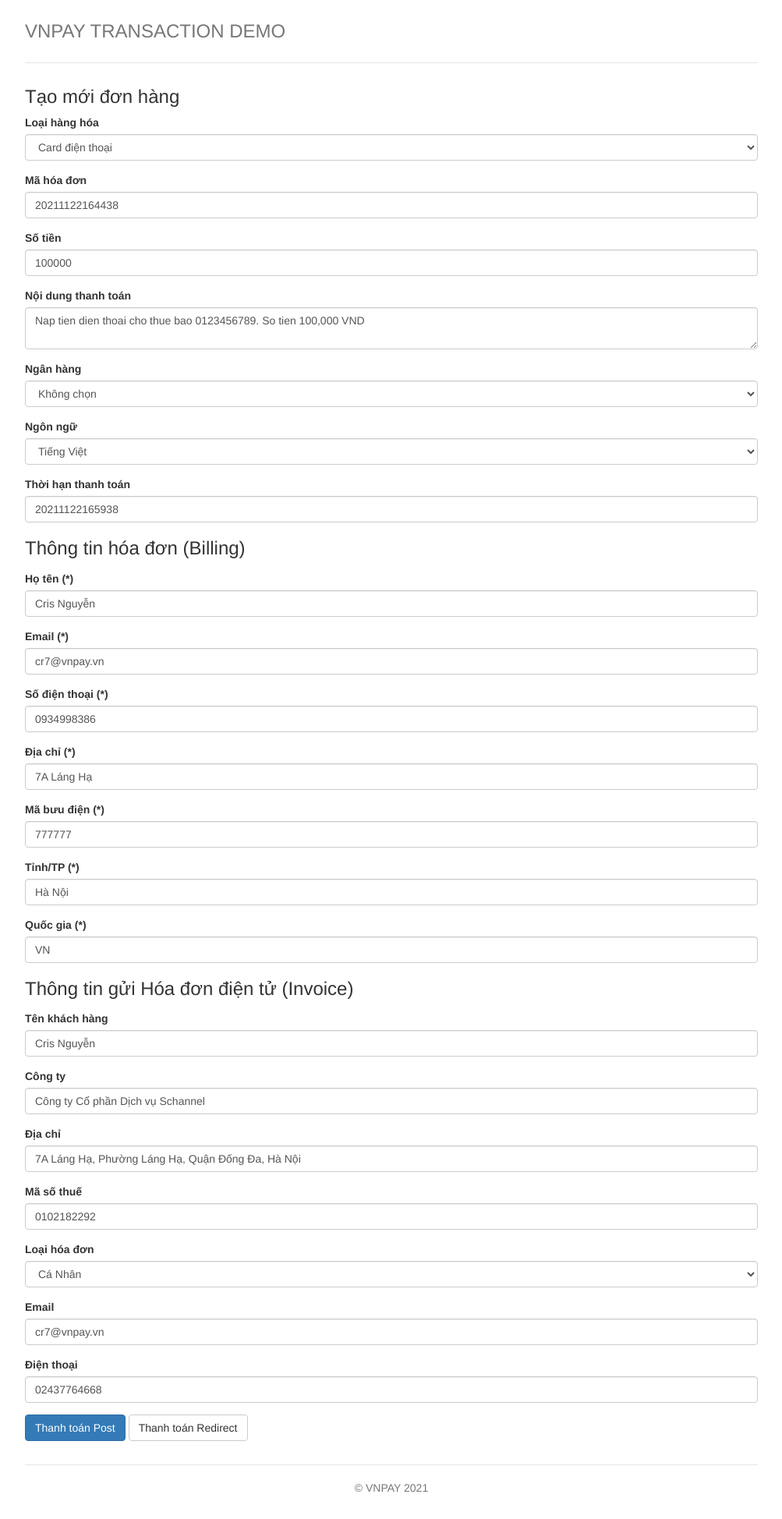
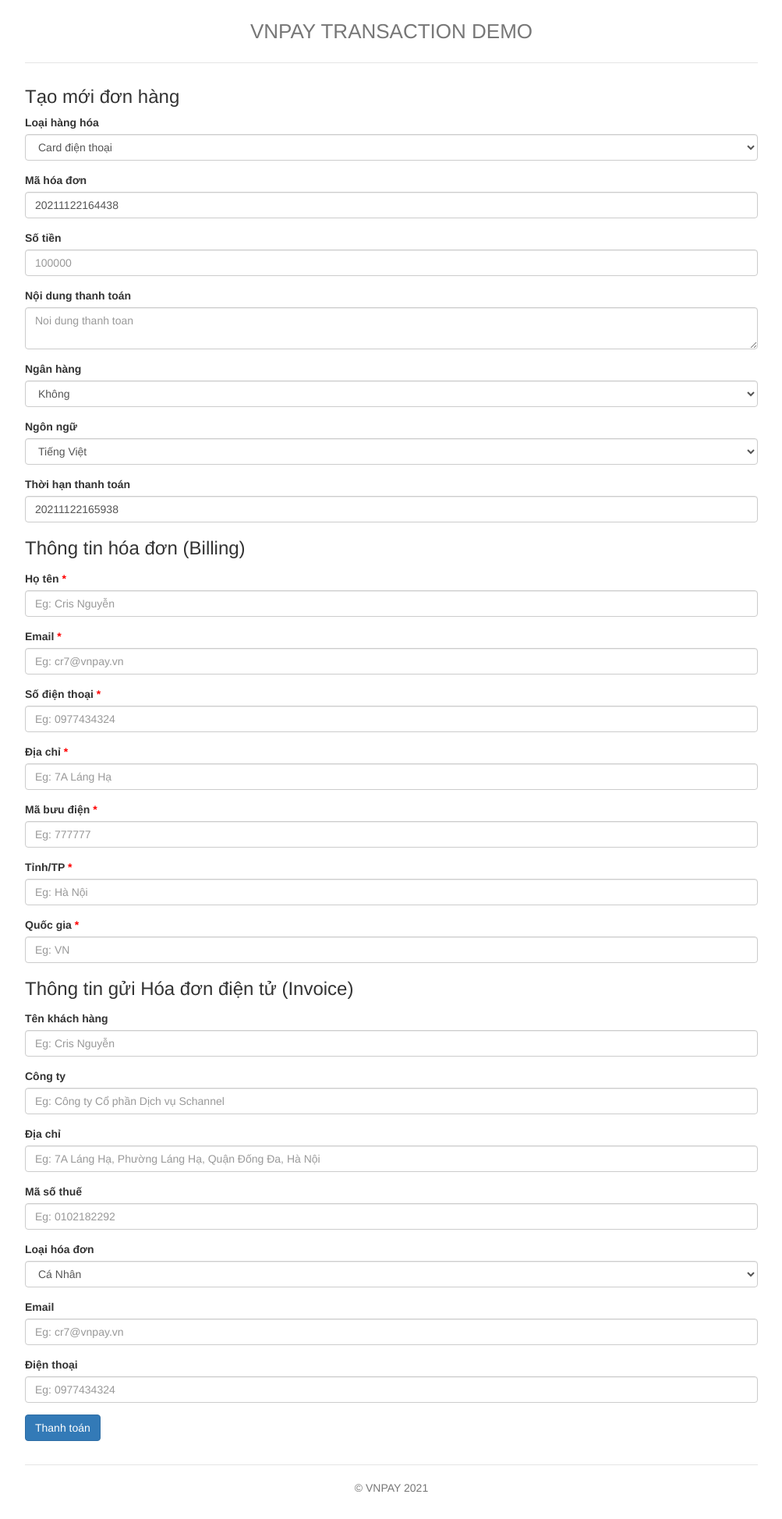
Before and after one commit to hacr7/tmdt-vnpay-demo, a PHP site: page /vnpay_php/ in a window 1280 px wide. Shown: the whole page at 78% size, without its empty margins (138-1141 px from the left). Run offline with PHP 8.4, Linux system fonts and the light colour scheme.

Commit message:
finish dev

```diff
--- a/vnpay_php/index.php
+++ b/vnpay_php/index.php
@@ -19,7 +19,7 @@
         <?php require_once("./config.php"); ?>
         <div class="container">
             <div class="header clearfix">
-                <h3 class="text-muted">VNPAY TRANSACTION DEMO</h3>
+                <h3 class='text-muted' style='text-align: center; font-size: 26px !important'>VNPAY TRANSACTION DEMO</h3>
             </div>
             <h3>Tạo mới đơn hàng</h3>
             <div class="table-responsive">
@@ -42,16 +42,18 @@
                     <div class="form-group">
                         <label for="amount">Số tiền</label>
                         <input class="form-control" id="amount"
-                               name="amount" type="number" value="100000"/>
+                               name="amount" type="number" placeholder="100000"/>
+
                     </div>
                     <div class="form-group">
                         <label for="order_desc">Nội dung thanh toán</label>
-                        <textarea class="form-control" cols="20" id="order_desc" name="order_desc" rows="2">Nap tien dien thoai cho thue bao 0123456789. So tien 100,000 VND</textarea>
+                        <!-- Nap tien dien thoai cho thue bao 0123456789. So tien 100,000 VND -->
+                        <textarea class="form-control" cols="20" id="order_desc" name="order_desc" rows="2" placeholder='Noi dung thanh toan'></textarea>
                     </div>
                     <div class="form-group">
                         <label for="bank_code">Ngân hàng</label>
                         <select name="bank_code" id="bank_code" class="form-control">
-                            <option value="">Không chọn</option>
+                            <option value="">Không</option>
                             <option value="NCB"> Ngân hàng NCB</option>
                             <option value="AGRIBANK">Ngân hàng Agribank</option>
                             <option value="SCB"> Ngân hàng SCB</option>
@@ -92,40 +94,40 @@
                         <h3>Thông tin hóa đơn (Billing)</h3>
                     </div>
                     <div class="form-group">
-                        <label >Họ tên (*)</label>
+                        <label >Họ tên <span style='color: red'> *</span></label>
                         <input class="form-control" id="txt_billing_fullname"
-                               name="txt_billing_fullname" type="text" value="Cris Nguyễn"/>
+                               name="txt_billing_fullname" type="text" placeholder="Eg: Cris Nguyễn"/>
                     </div>
                     <div class="form-group">
-                        <label >Email (*)</label>
+                        <label >Email <span style='color: red'> *</span></label>
                         <input class="form-control" id="txt_billing_email"
-                               name="txt_billing_email" type="text" value="cr7@vnpay.vn"/>
+                               name="txt_billing_email" type="text" placeholder="Eg: cr7@vnpay.vn"/>
                     </div>
                     <div class="form-group">
-                        <label >Số điện thoại (*)</label>
+                        <label >Số điện thoại <span style='color: red'> *</span></label>
                         <input class="form-control" id="txt_billing_mobile"
-                               name="txt_billing_mobile" type="text" value="0934998386"/>
+                               name="txt_billing_mobile" type="text" placeholder="Eg: 0977434324"/>
                     </div>
                     <div class="form-group">
-                        <label >Địa chỉ (*)</label>
+                        <label >Địa chỉ <span style='color: red'> *</span></label>
                         <input class="form-control" id="txt_billing_addr1"
-                               name="txt_billing_addr1" type="text" value="7A Láng Hạ"/>
+                               name="txt_billing_addr1" type="text" placeholder="Eg: 7A Láng Hạ"/>
                     </div>
                     <div class="form-group">
-                        <label >Mã bưu điện (*)</label>
+                        <label >Mã bưu điện <span style='color: red'> *</span></label>
                         <input class="form-control" id="txt_postalcode"
-                               name="txt_postalcode" type="text" value="777777"/>
+                               name="txt_postalcode" type="text" placeholder="Eg: 777777"/>
                     </div>
                     <div class="form-group">
-                        <label >Tỉnh/TP (*)</label>
+                        <label >Tỉnh/TP <span style='color: red'> *</span></label>
                         <input class="form-control" id="txt_bill_city"
-                               name="txt_bill_city" type="text" value="Hà Nội"/>
+                               name="txt_bill_city" type="text" placeholder="Eg: Hà Nội"/>
                     </div>
 
                     <div class="form-group">
-                        <label >Quốc gia (*)</label>
+                        <label >Quốc gia <span style='color: red'> *</span></label>
                         <input class="form-control" id="txt_bill_country"
-                               name="txt_bill_country" type="text" value="VN"/>
+                               name="txt_bill_country" type="text" placeholder="Eg: VN"/>
                     </div>
 
                     <div class="form-group">
@@ -134,22 +136,22 @@
                     <div class="form-group">
                         <label >Tên khách hàng</label>
                         <input class="form-control" id="txt_inv_customer"
-                               name="txt_inv_customer" type="text" value="Cris Nguyễn"/>
+                               name="txt_inv_customer" type="text" placeholder="Eg: Cris Nguyễn"/>
                     </div>
                     <div class="form-group">
                         <label >Công ty</label>
                         <input class="form-control" id="txt_inv_company"
-                               name="txt_inv_company" type="text" value="Công ty Cổ phần Dịch vụ Schannel"/>
+                               name="txt_inv_company" type="text" placeholder="Eg: Công ty Cổ phần Dịch vụ Schannel"/>
                     </div>
                     <div class="form-group">
                         <label >Địa chỉ</label>
                         <input class="form-control" id="txt_inv_addr1"
-                               name="txt_inv_addr1" type="text" value="7A Láng Hạ, Phường Láng Hạ, Quận Đống Đa, Hà Nội"/>
+                               name="txt_inv_addr1" type="text" placeholder="Eg: 7A Láng Hạ, Phường Láng Hạ, Quận Đống Đa, Hà Nội"/>
                     </div>
                     <div class="form-group">
                         <label>Mã số thuế</label>
                         <input class="form-control" id="txt_inv_taxcode"
-                               name="txt_inv_taxcode" type="text" value="0102182292"/>
+                               name="txt_inv_taxcode" type="text" placeholder="Eg: 0102182292"/>
                     </div>
                     <div class="form-group">
                         <label >Loại hóa đơn</label>
@@ -161,15 +163,15 @@
                     <div class="form-group">
                         <label >Email</label>
                         <input class="form-control" id="txt_inv_email"
-                               name="txt_inv_email" type="text" value="cr7@vnpay.vn"/>
+                               name="txt_inv_email" type="text" placeholder="Eg: cr7@vnpay.vn"/>
                     </div>
                     <div class="form-group">
                         <label >Điện thoại</label>
                         <input class="form-control" id="txt_inv_mobile"
-                               name="txt_inv_mobile" type="text" value="02437764668"/>
+                               name="txt_inv_mobile" type="text" placeholder="Eg: 0977434324"/>
                     </div>
-                    <button type="submit" class="btn btn-primary" id="btnPopup">Thanh toán Post</button>
-                    <button type="submit" name="redirect" id="redirect" class="btn btn-default">Thanh toán Redirect</button>
+                    <!-- <button type="submit" class="btn btn-primary" id="btnPopup">Thanh toán Post</button> -->
+                    <button type="submit" name="redirect" id="redirect" class="btn btn-primary">Thanh toán</button>
 
                 </form>
             </div>
@@ -182,4 +184,5 @@
         </div>
 
     </body>
+
 </html>
--- a/vnpay_php/vnpay_return.php
+++ b/vnpay_php/vnpay_return.php
@@ -43,7 +43,7 @@
 
         $vnp_PayDate = substr($_GET['vnp_PayDate'], 0 ,4);
         $date = $_GET['vnp_PayDate'];
-        $vnp_PayDate = substr($date,0,4) .'-' .substr($date,3,2) .'-' .substr($date,5,2) .' ' .substr($date,7,2) .':'.substr($date,9,2) .':' .substr($date,11,2);
+        $vnp_PayDate = substr($date,0,4) .'-' .substr($date,4,2) .'-' .substr($date,6,2) .' ' .substr($date,8,2) .':'.substr($date,10,2) .':' .substr($date,12,2);
         ?>
         <!--Begin display -->
         <div class="container">
@@ -63,7 +63,7 @@
                     </tr>
                     <tr>
                         <td><b>Số tiền: </b></td>
-                        <td><?php echo number_format($_GET['vnp_Amount'])?></td>
+                        <td><?php echo number_format($_GET['vnp_Amount']/100)?></td>
                     </tr>
                     <tr>
                         <td><b>Nội dung thanh toán: </b></td>
```
